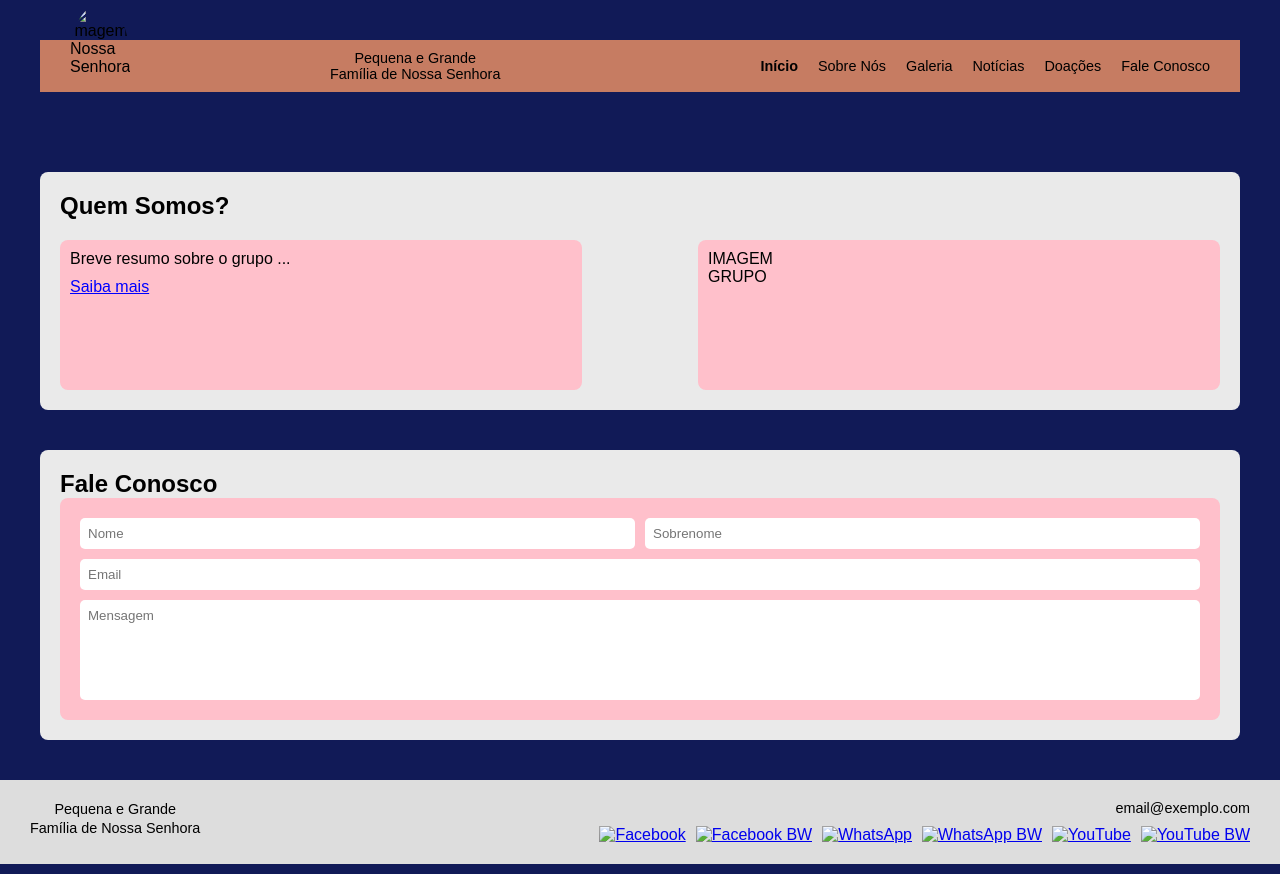
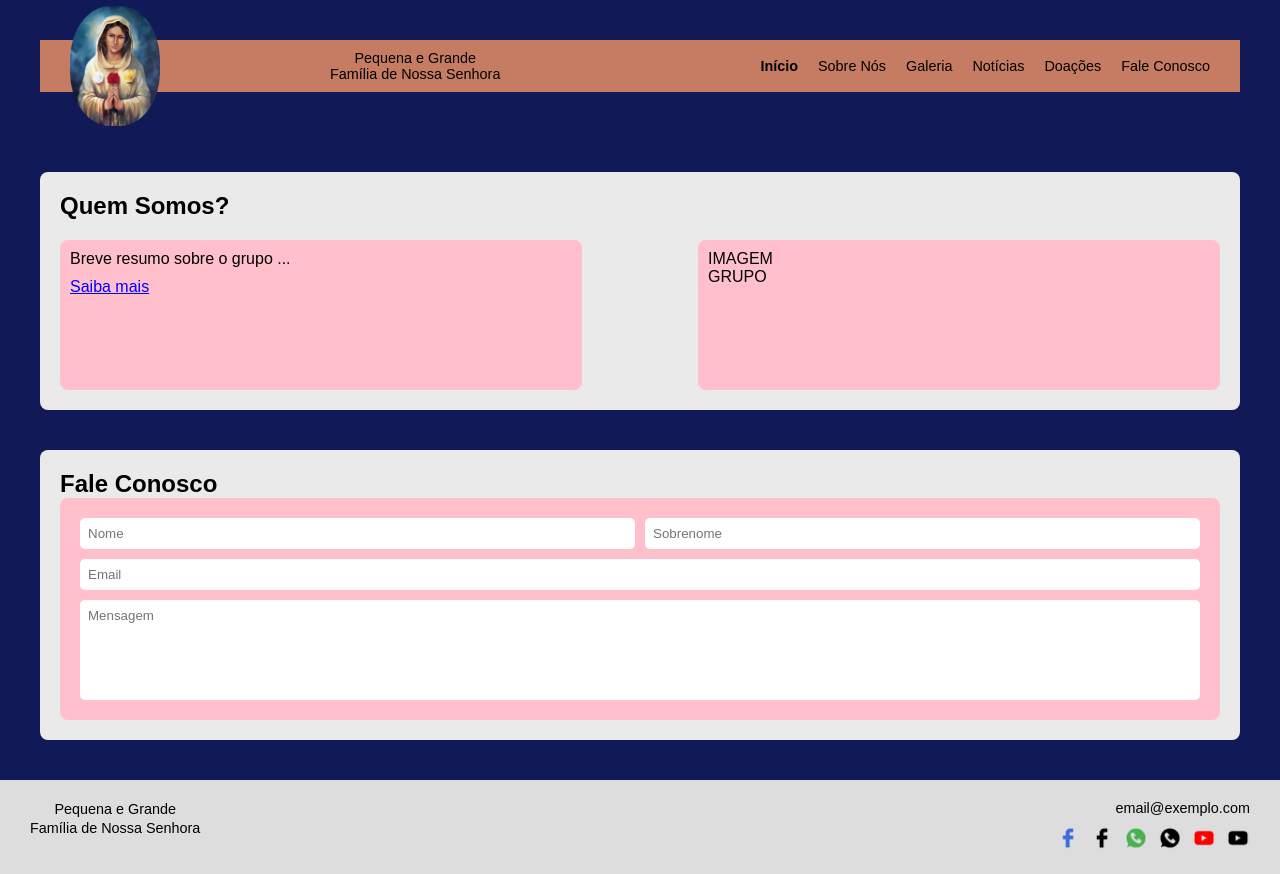
Before and after one commit to BiancaCastanha/end-project, a plain HTML site: page docs/index.html in a window 1280 px wide. Drawn offline with Linux system fonts and the light colour scheme; the site is published under a folder, as on GitHub Pages, so addresses that start at the root find nothing.

Commit message:
More folder fixes

```diff
--- a/docs/components/footer.html
+++ b/docs/components/footer.html
@@ -8,12 +8,12 @@
     <div class="footer-direita">
         <p class="email">email@exemplo.com</p>
         <div class="icones">
-            <a href="#"><img src="/icons/Facebook-color.png" alt="Facebook" /></a>
-            <a href="#"><img src="/icons/Facebook-bw.png" alt="Facebook BW" /></a>
-            <a href="#"><img src="/icons/Whatsapp-color.png" alt="WhatsApp" /></a>
-            <a href="#"><img src="/icons/Whatsapp-bw.png" alt="WhatsApp BW" /></a>
-            <a href="#"><img src="/icons/Youtube-color.png" alt="YouTube" /></a>
-            <a href="#"><img src="/icons/Youtube-bw.png" alt="YouTube BW" /></a>
+            <a href="#"><img src="icons/Facebook-color.png" alt="Facebook" /></a>
+            <a href="#"><img src="icons/Facebook-bw.png" alt="Facebook BW" /></a>
+            <a href="#"><img src="icons/Whatsapp-color.png" alt="WhatsApp" /></a>
+            <a href="#"><img src="icons/Whatsapp-bw.png" alt="WhatsApp BW" /></a>
+            <a href="#"><img src="icons/Youtube-color.png" alt="YouTube" /></a>
+            <a href="#"><img src="icons/Youtube-bw.png" alt="YouTube BW" /></a>
         </div>
     </div>
 </div>
--- a/docs/components/header.html
+++ b/docs/components/header.html
@@ -1,6 +1,6 @@
 <div class="header-container">
     <div class="logo">
-        <img src="/images/NSa-Rosa-Mistica.jpeg" alt="Imagem Nossa Senhora" />
+        <img src="images/NSa-Rosa-Mistica.jpeg" alt="Imagem Nossa Senhora" />
     </div>
     <div class="titulo">
         <h4>Pequena e Grande</h4>
```
Also changed, not shown: docs/icons/Facebook-bw.png (renamed from icons/Facebook-bw.png), docs/icons/Facebook-color.png (renamed from icons/Facebook-color.png), docs/icons/Whatsapp-bw.png (renamed from icons/Whatsapp-bw.png), docs/icons/Whatsapp-color.png (renamed from icons/Whatsapp-color.png), docs/icons/Youtube-bw.png (renamed from icons/Youtube-bw.png), docs/icons/Youtube-color.png (renamed from icons/Youtube-color.png), docs/images/NSa-Rosa-Mistica.jpeg (renamed from images/NSa-Rosa-Mistica.jpeg).
